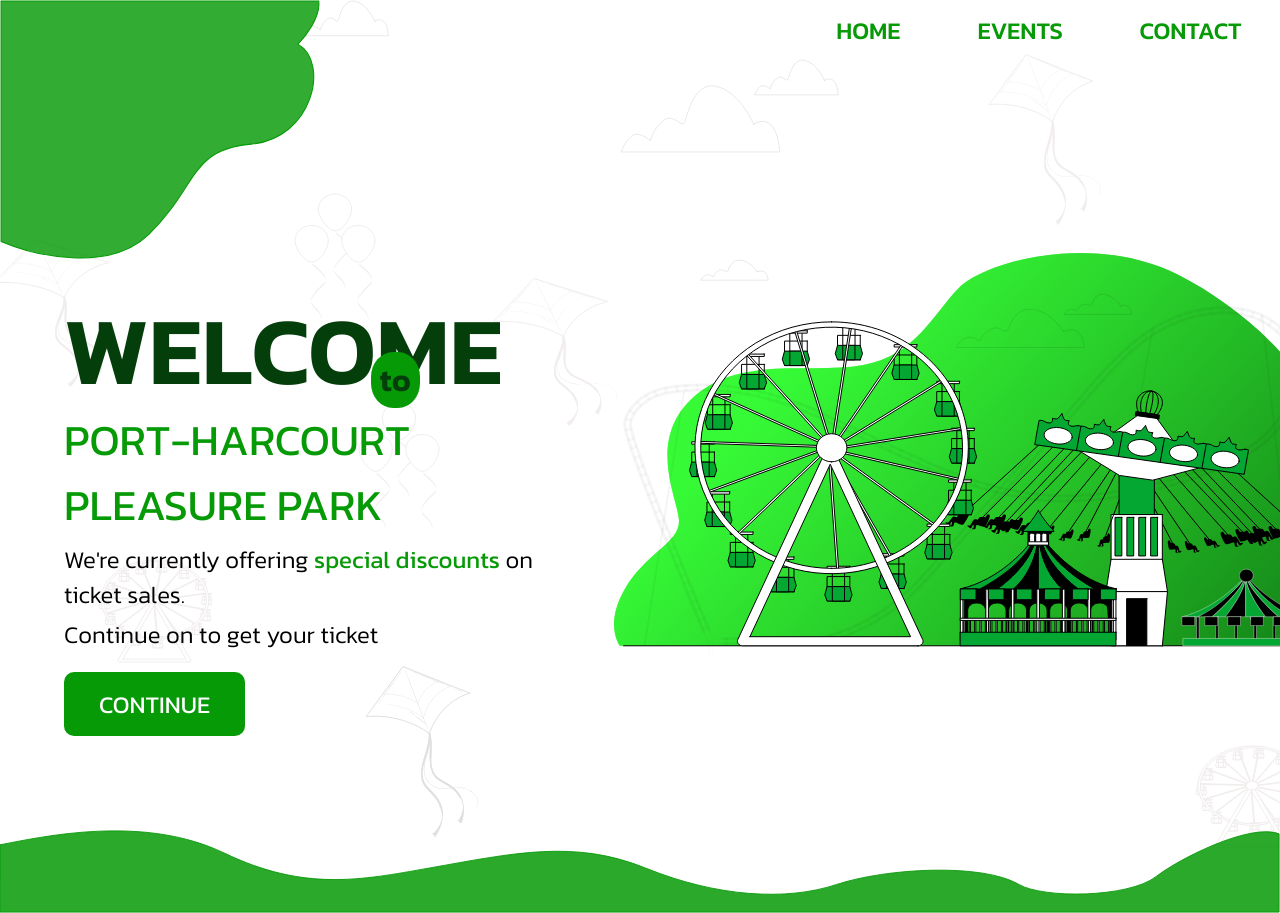
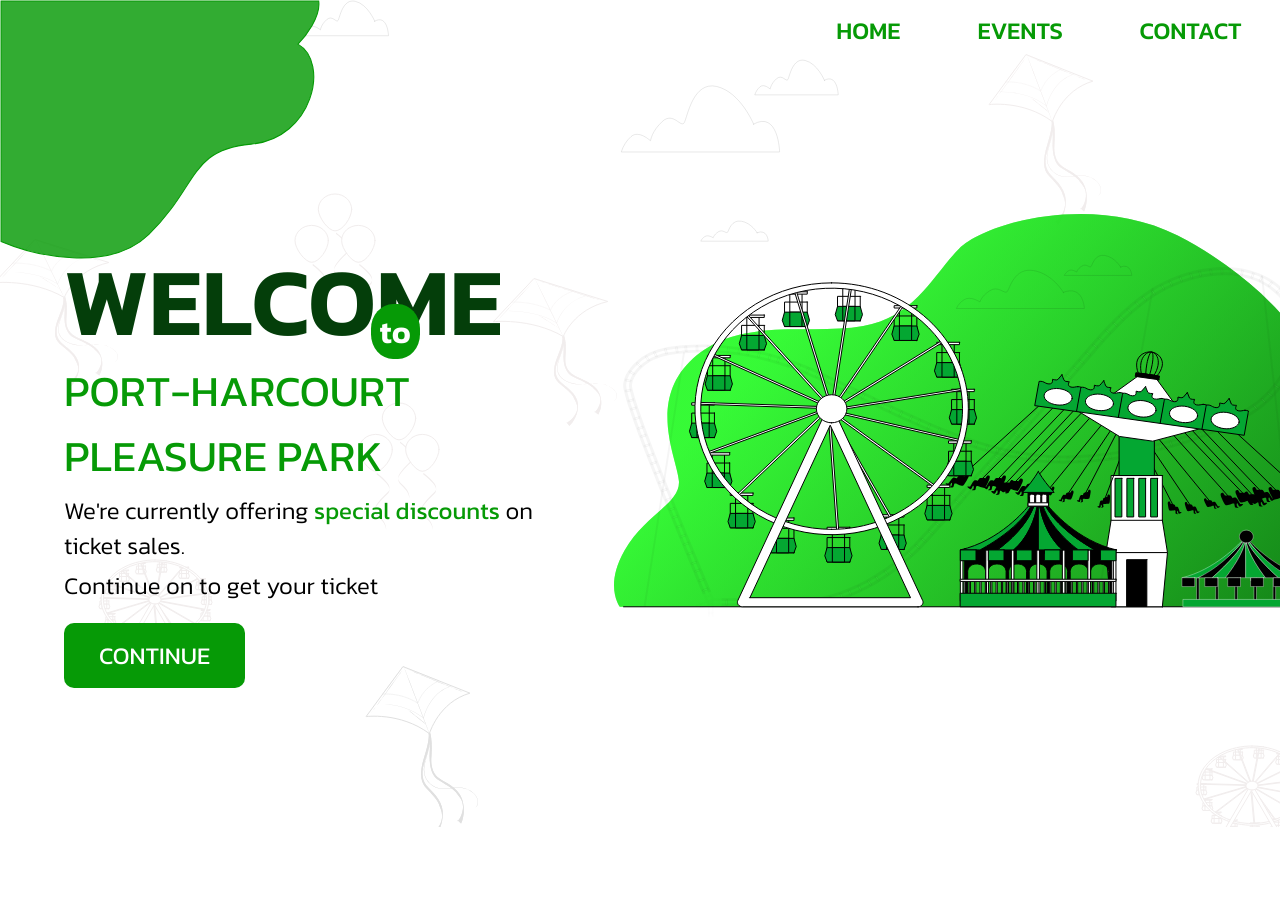
Before and after one commit to AjulibeChiemela/classwork-ppk, a plain HTML site: page index.html in a window 1280 px wide. Shown: the top 913 px of the page. After the commit the page ends 827 px from the top, so only its background shows below. Drawn offline with Linux system fonts and the light colour scheme.

```diff
--- a/index.html
+++ b/index.html
@@ -13,7 +13,7 @@
     />
     <title>PPK DISCOUNT APP</title>
   </head>
-  <body>
+  <body class="home-body">
     <main>
       <nav class="nav">
         <a href="">HOME</a><a href="">EVENTS</a><a href="">CONTACT</a>
@@ -33,7 +33,7 @@
         <div class="hero-img">
           <img src="./images/hero.svg" alt="" />
         </div>
-        <img src="./images/Vector 2.svg" alt="" class="float v-2" />
+        <!-- <img src="./images/Vector 2.svg" alt="" class="float v-2" /> -->
       </section>
     </main>
   </body>
--- a/styles.scss
+++ b/styles.scss
@@ -9,6 +9,10 @@
   font-family: "Kanit", sans-serif;
   background-image: url("./images/Group\ 22.svg");
   background-repeat: no-repeat;
+  &.home-body {
+    overflow-y: hidden;
+  }
+
   a {
     text-decoration: none;
   }
@@ -35,7 +39,7 @@
     display: flex;
     div {
       width: 50%;
-      margin: 15% 2%;
+      margin: 12% 2%;
       &.hero-text {
         text-align: left;
         padding-left: 3%;
@@ -45,12 +49,13 @@
           color: #043e0a;
           width: 72%;
           position: relative;
-          margin-top: 5%;
+          margin-top: 3%;
           .to {
             position: absolute;
             bottom: 14px;
             right: 1%;
             background-color: #069a06;
+            color: #fff;
             font-size: 2rem;
             padding: 1% 2.5%;
             border-radius: 45%;
```
Also changed, not shown: styles.css, 1 other file.
